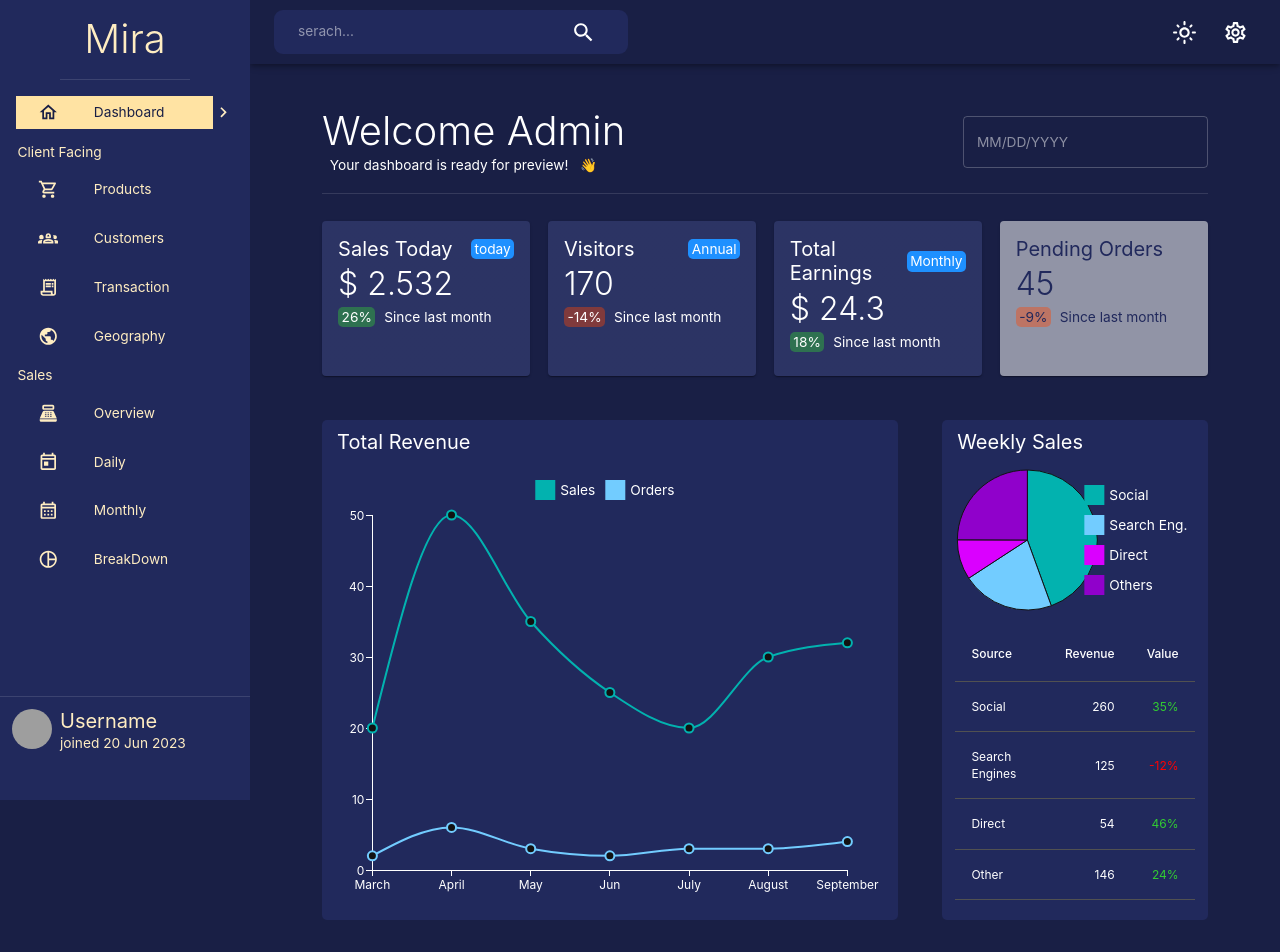
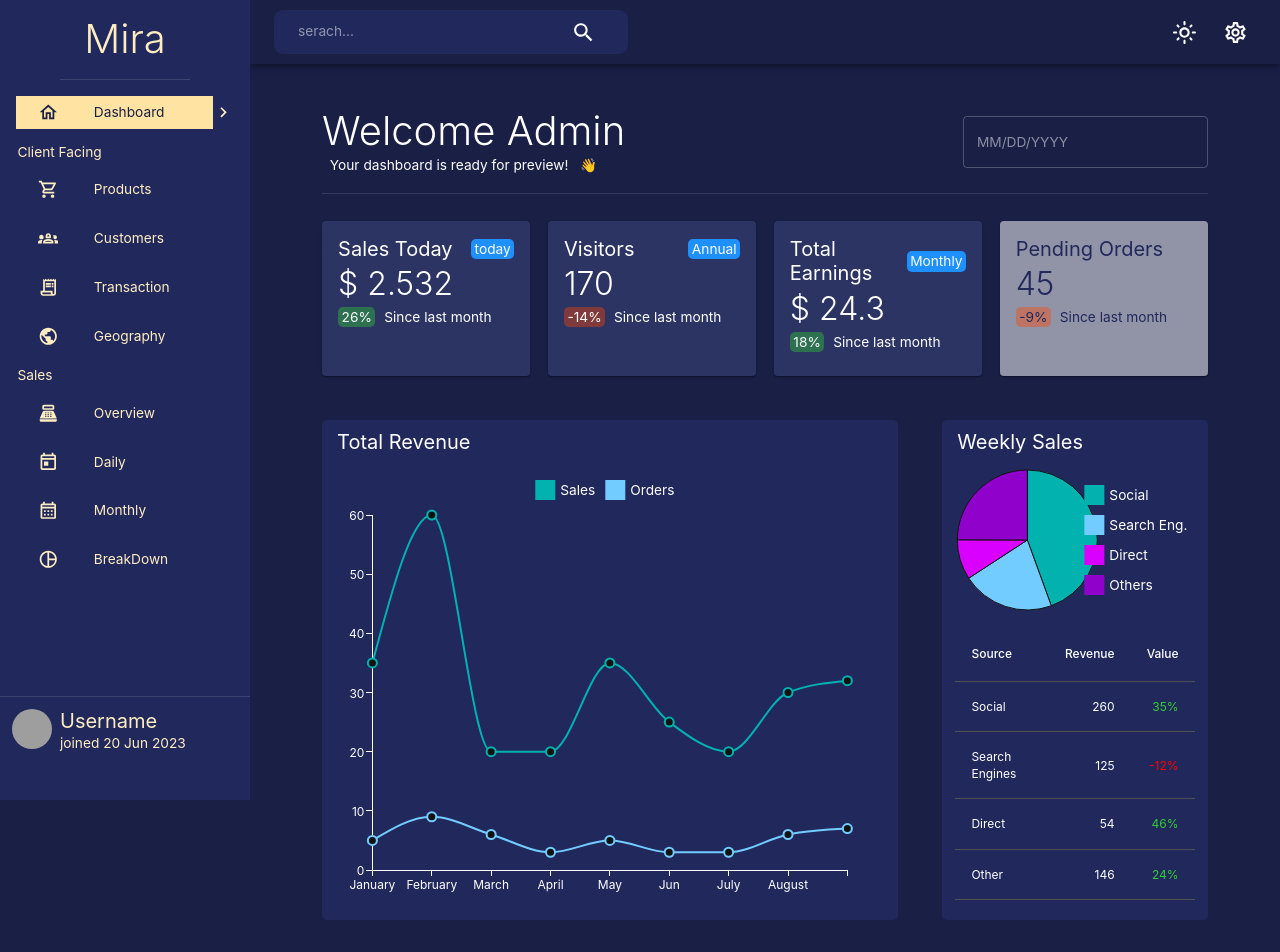
Before and after one commit to navneetthakor/miraadmin-app, a React (Create React App) app: page / in a window 1280 px wide. Shown: the top 952 px of the page. Built offline with nearby package versions, Linux system fonts and the light colour scheme; no server answers; grey boxes are pictures that could not be loaded.

Commit message:
transition added

```diff
--- a/src/scens/Customers.js
+++ b/src/scens/Customers.js
@@ -1,11 +1,24 @@
 import { useTheme } from "@emotion/react";
-import { Box, Paper, Table, TableBody, TableCell, TableContainer, TableHead, TableRow, Typography } from "@mui/material";
-import React, { useContext} from "react";
+import {
+  Box,
+  Grow,
+  Paper,
+  Table,
+  TableBody,
+  TableCell,
+  TableContainer,
+  TableHead,
+  TableRow,
+  Typography,
+} from "@mui/material";
+import React, { useContext } from "react";
 import { useOutletContext } from "react-router-dom";
 import CustomerContext from "../context/CustomerContext";
 import Header from "../components/Header";
 
 export default function Customers() {
+  let tt = 0;
+
   // to get theme Object
   const theme = useTheme();
 
@@ -13,7 +26,7 @@ export default function Customers() {
   const isNonMobile = useOutletContext();
 
   // geting values form CustomerContext
-  const {customers, isCustomersAvailable} = useContext(CustomerContext);
+  const { customers, isCustomersAvailable } = useContext(CustomerContext);
 
   return (
     <Box
@@ -25,15 +38,15 @@ export default function Customers() {
       <Header primHeader="Customers" secHeader="List of Customers" />
 
       {/* table witch contains list of Customers  */}
+      <Grow in="true" timeout={tt += 500}>
         <Box>
           <TableContainer
             component={Paper}
             sx={{
-            backgroundColor: theme.palette.background.alt
+              backgroundColor: theme.palette.background.alt,
             }}
-
           >
-            <Table >
+            <Table>
               <TableHead>
                 <TableRow>
                   <TableCell>Id</TableCell>
@@ -42,21 +55,26 @@ export default function Customers() {
                   <TableCell>Date</TableCell>
                 </TableRow>
               </TableHead>
-              {isCustomersAvailable &&
-                <TableBody sx={{backgroundColor: theme.palette.background.default}}>
-                  {customers.map((iteam)=>{
-                   return(  <TableRow key={iteam._id}>
+              {isCustomersAvailable && (
+                <TableBody
+                  sx={{ backgroundColor: theme.palette.background.default }}
+                >
+                  {customers.map((iteam) => {
+                    return (
+                      <TableRow key={iteam._id}>
                         <TableCell>{iteam._id}</TableCell>
                         <TableCell>{iteam.name}</TableCell>
                         <TableCell>{iteam.email}</TableCell>
-                      <TableCell>{iteam.date.substring(0,10)}</TableCell>
-                    </TableRow>)
+                        <TableCell>{iteam.date.substring(0, 10)}</TableCell>
+                      </TableRow>
+                    );
                   })}
-                </TableBody>}
+                </TableBody>
+              )}
             </Table>
           </TableContainer>
-
         </Box>
+      </Grow>
     </Box>
   );
 }
--- a/src/scens/Home.js
+++ b/src/scens/Home.js
@@ -3,6 +3,7 @@ import {
   Box,
   Card,
   CardContent,
+  Grow,
   Table,
   TableBody,
   TableCell,
@@ -48,9 +49,19 @@ const cards = [
 ];
 
 // for line chart
-const Sales = [20, 50, 35, 25, 20, 30, 32];
-const Orders = [2, 6, 3, 2, 3, 3, 4];
-const xLabels = ["March", "April", "May", "Jun", "July", "August", "September"];
+const Sales = [35, 60, 20, 20, 35, 25, 20, 30, 32];
+const Orders = [5, 9, 6, 3, 5, 3, 3, 6, 7];
+const xLabels = [
+  "January",
+  "February",
+  "March",
+  "April",
+  "May",
+  "Jun",
+  "July",
+  "August",
+  "September",
+];
 
 // for table of piechart
 const pietableRows = [
@@ -77,12 +88,15 @@ const pietableRows = [
 ];
 
 export default function Home(props) {
+  let tt = 0;
   const theme = useTheme();
   const isNonMobile = useOutletContext();
 
   //  to put the cards
   const putCards = cards.map((iteam) => {
+    tt += 500;
     return (
+      <Grow in="true" timeout={tt}>
         <Card
           key={iteam.header}
           sx={{
@@ -139,6 +153,7 @@ export default function Home(props) {
             </Box>
           </CardContent>
         </Card>
+      </Grow>
     );
   });
 
@@ -209,6 +224,8 @@ export default function Home(props) {
         }}
       >
         {/* linechart  */}
+
+        <Grow in="true" timeout={tt += 500}>
           <Box
             sx={{
               width: `${isNonMobile ? "65%" : "100%"}`,
@@ -235,8 +252,10 @@ export default function Home(props) {
               height={455}
             />
           </Box>
+        </Grow>
 
         {/* piechart  */}
+        <Grow in="true" timeout={tt += 500}>
         <Box
           sx={{
             width: `${isNonMobile ? "30%" : "100%"}`,
@@ -296,8 +315,8 @@ export default function Home(props) {
             </TableContainer>
           </Box>
         </Box>
+      </Grow>
       </Box>
-
       {/* barChart and table  */}
       <Box
         sx={{
@@ -307,7 +326,7 @@ export default function Home(props) {
           backgroundColor: theme.palette.background.alt,
         }}
       >
-        <Typography variant="h4" sx={{ p: "10px 15px"}}>
+        <Typography variant="h4" sx={{ p: "10px 15px" }}>
           Mobile/Desktop
         </Typography>
         <BarChart
--- a/src/scens/Products.js
+++ b/src/scens/Products.js
@@ -1,13 +1,13 @@
 import React, { useContext } from "react";
-import { Box, Button, Grid, Typography, useTheme } from "@mui/material";
+import { Box, Button, Grid, Grow, Typography, useTheme } from "@mui/material";
 import { useNavigate, useOutletContext } from "react-router-dom";
 import FlexBetween from "../components/FlexBetween";
 import { Add, Delete, KeyboardArrowDownOutlined } from "@mui/icons-material";
 import ProductContext from "../context/ProductContext";
 import UpdateProductContext from "../context/UpdateProductContext";
-import Header from "../components/Header";
 
 export default function Products() {
+  let tt = 0;
   // to get props provided to outlet component in rootLayout
   const isNonMobile = useOutletContext();
 
@@ -21,31 +21,32 @@ export default function Products() {
   const { prods, isProdsAvilable, setProds } = useContext(ProductContext);
 
   // to send product for updation
-  const {setUpdateProd} = useContext(UpdateProductContext);
+  const { setUpdateProd } = useContext(UpdateProductContext);
 
   // when click on delete button
   // const btnRef = useRef(null);
-  const handleDeleteBtnClick = async(id) =>{
-    const url = `${process.env.REACT_APP_MY_IP}/storeproducts/deleteprod/${id}`
+  const handleDeleteBtnClick = async (id) => {
+    const url = `${process.env.REACT_APP_MY_IP}/storeproducts/deleteprod/${id}`;
     const response = await fetch(url, {
       method: "DELETE",
       headers: {
-        "authtoken": "eyJhbGciOiJIUzI1NiIsInR5cCI6IkpXVCJ9.eyJhZG1pbiI6eyJpZCI6IjY1YjM5YWE5MzUyNGE5NmQ4YWM1MGU0YSJ9LCJpYXQiOjE3MDYyNzA0MjZ9.oYKh0yUvilGRpJAHwz2vknTJC875Q3d7JmzgYTLAIYk"
+        authtoken:
+          "eyJhbGciOiJIUzI1NiIsInR5cCI6IkpXVCJ9.eyJhZG1pbiI6eyJpZCI6IjY1YjM5YWE5MzUyNGE5NmQ4YWM1MGU0YSJ9LCJpYXQiOjE3MDYyNzA0MjZ9.oYKh0yUvilGRpJAHwz2vknTJC875Q3d7JmzgYTLAIYk",
       },
-    })
+    });
 
     const data = await response.json();
 
-    if(data.signal === "green") {
+    if (data.signal === "green") {
       alert("succesfull");
 
       // to remove current product from product array
-      const data = prods?.filter((iteam) => {return iteam._id !== id});
+      const data = prods?.filter((iteam) => {
+        return iteam._id !== id;
+      });
       setProds(data);
-    }
-    else alert("some error occured");
-  }
-
+    } else alert("some error occured");
+  };
 
   return (
     <Box
@@ -57,7 +58,6 @@ export default function Products() {
       }}
     >
       {/* header of Products page  */}
-      {/* <Header   primHeader="Products" secHeader="List Of Products"/> */}
       <Box
         sx={{
           paddingBottom: `${isNonMobile ? "3%" : "7%"}`,
@@ -99,12 +99,16 @@ export default function Products() {
           gap="5%"
         >
           {prods.map((iteam) => {
+            tt += 500;
             return (
+              <Grow in="true" timeout={tt}>
                 <Grid
                   iteam
                   key={iteam._id}
                   sx={{
-                  padding: `${isNonMobile ? "10px 0px 10px 10px" : "inherite"}`,
+                    padding: `${
+                      isNonMobile ? "10px 0px 10px 10px" : "inherite"
+                    }`,
                     height: `${isNonMobile ? "90px" : "200px"}`,
                     width: `${isNonMobile ? "80%" : "47.5%"}`,
                     backgroundColor: theme.palette.background.alt,
@@ -147,7 +151,9 @@ export default function Products() {
                     {isNonMobile && (
                       <Typography>height: {iteam.height}</Typography>
                     )}
-                  {isNonMobile && <Typography>width: {iteam.width}</Typography>}
+                    {isNonMobile && (
+                      <Typography>width: {iteam.width}</Typography>
+                    )}
                   </Box>
 
                   <Box
@@ -166,9 +172,9 @@ export default function Products() {
                       display: "flex",
                       flexDirection: "row",
                       alignItems: "center",
-                  justifyContent:"center",
+                      justifyContent: "center",
                       // border: "2px solid red",
-                  width:`${isNonMobile ? "25%" : "inherite"}`,
+                      width: `${isNonMobile ? "25%" : "inherite"}`,
                     }}
                   >
                     <Button
@@ -180,13 +186,20 @@ export default function Products() {
                         height: "35px",
                         width: "70px",
                       }}
-                    onClick={() => { setUpdateProd(iteam); navigate('/UpdateProduct')}}
+                      onClick={() => {
+                        setUpdateProd(iteam);
+                        navigate("/UpdateProduct");
+                      }}
                     >
                       view
                     </Button>
-                  <Delete sx={{marginLeft: "25%", fontSize: "25px", color: "red"}} onClick={() => handleDeleteBtnClick(iteam._id)}/>
+                    <Delete
+                      sx={{ marginLeft: "25%", fontSize: "25px", color: "red" }}
+                      onClick={() => handleDeleteBtnClick(iteam._id)}
+                    />
                   </Box>
                 </Grid>
+              </Grow>
             );
           })}
         </Grid>
```
Lines whose indentation alone changed are shown as unchanged.
